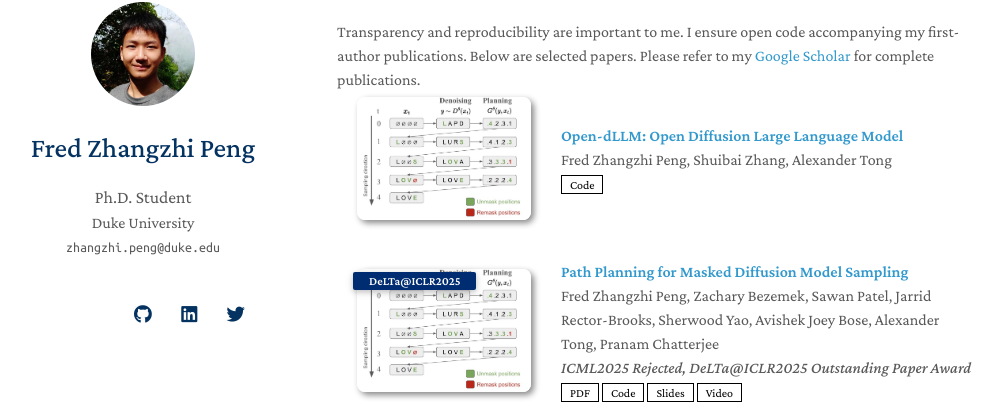
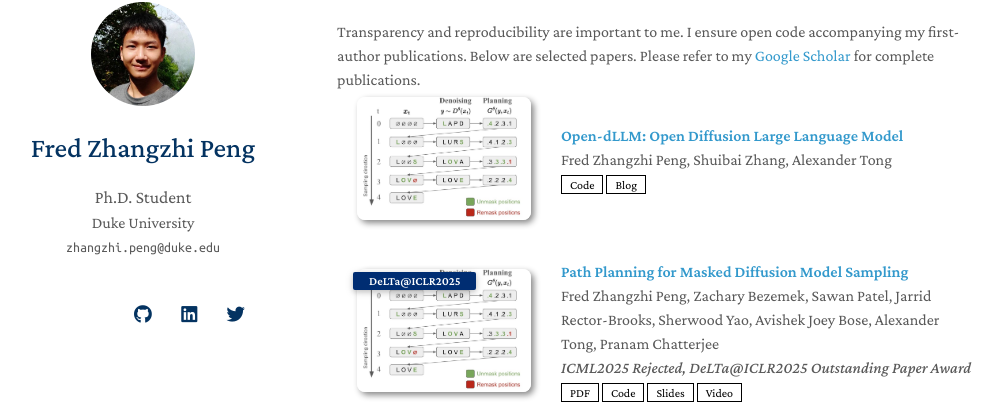
Before and after one commit to pengzhangzhi/home, a Jekyll site: the page built from index.md, in a window 1280 px wide and 900 px high, scrolled down 646 px. Shown: the part 82-486 px from the top of the window, without its empty margins (133-1136 px from the left). Built offline with Jekyll 4.4.1, drawn with Linux system fonts in a browser that asks for light colours; nearby versions of some CDN libraries; a style sheet for code colours, icons or effects is not loaded; our own code applies the rules of GitHub Pages for plain Markdown files.

Commit message:
Update publications.md

```diff
--- a/_includes/publications.md
+++ b/_includes/publications.md
@@ -33,6 +33,9 @@ Transparency and reproducibility are important to me. I ensure open code accompa
       {% if link.page %}
       <a href="{{ link.page }}" class="btn btn-sm z-depth-0" role="button" target="_blank" style="font-size:12px;">Project Page</a>
       {% endif %}
+      {% if link.blog %}
+      <a href="{{ link.blog }}" class="btn btn-sm z-depth-0" role="button" target="_blank" style="font-size:12px;">Blog</a>
+      {% endif %}
       {% if link.slides %}
       <a href="{{ link.slides }}" class="btn btn-sm z-depth-0" role="button" target="_blank" style="font-size:12px;">Slides</a>
       {% endif %}
```
